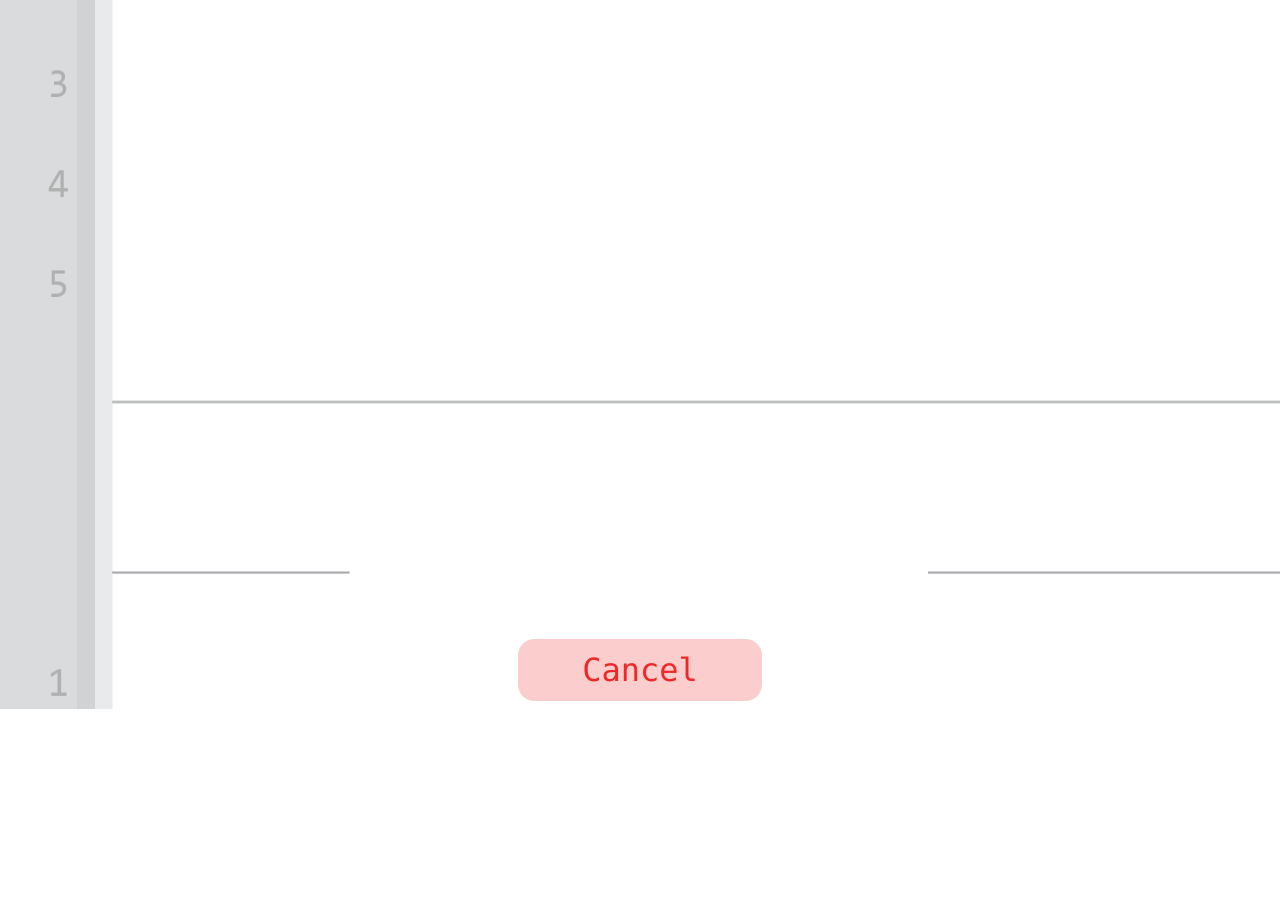
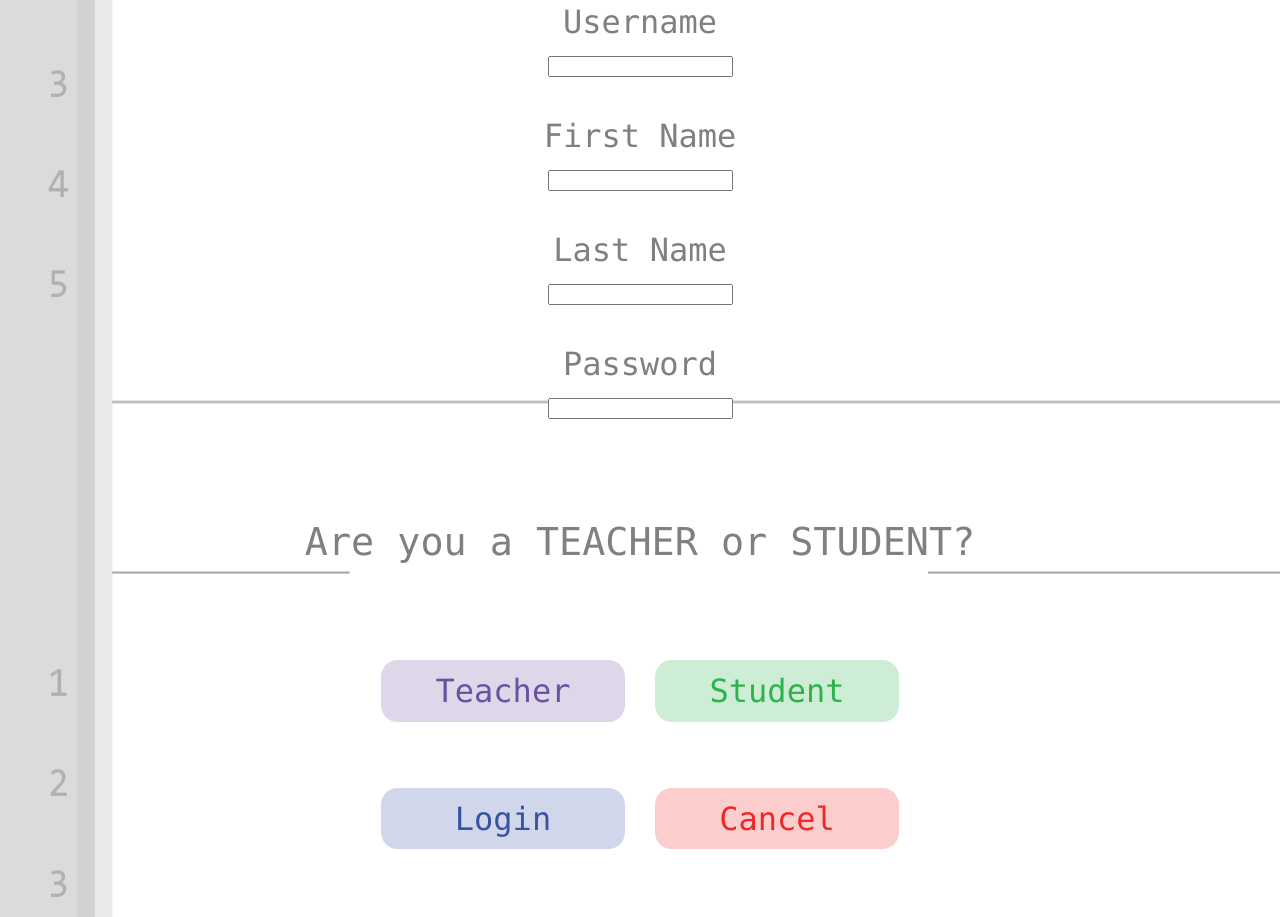
Before and after one commit to pursellce/Digital-Dungeon, a plain HTML site: page register.html in a window 1280 px wide. Shown: the part 353-1270 px from the top of the page. Before the commit the page ends 1062 px from the top, so only its background shows below. Drawn offline with Linux system fonts and the light colour scheme.

Commit message:
Added form fields, minor format adjustment
Added the form fields to Login and Register pages.
Added an extra space at the bottom of index page to improve appearance

```diff
--- a/register.html
+++ b/register.html
@@ -30,6 +30,91 @@
 			color: grey;
 			}
 
+		#Signin{
+			font-family:Consolas;
+			text-align: center;
+			font-size: 2.5vw;
+			color: grey;
+			}
+
+		.ButtonBlue{
+			font-family:Consolas;
+			text-align: center;
+			font-size: 2.5vw;
+			border: 0px solid black;
+			border-radius: 1.3vw;
+			color: #3853A4;
+			background-color: #D1D7EA;
+			height: 4.8vw;
+			width: 19vw;
+			cursor: pointer;
+		}
+
+		.ButtonBlue:hover{
+			font-family:Consolas;
+			text-align: center;
+			font-size: 2.5vw;
+			border: 0px solid black;
+			border-radius: 1.3vw;
+			color: #D1D7EA;
+			background-color: #3853A4;
+			height: 4.8vw;
+			width: 19vw;
+			cursor: pointer;
+		}
+
+		.ButtonPurple{
+			font-family:Consolas;
+			text-align: center;
+			font-size: 2.5vw;
+			border: 0px solid black;
+			border-radius: 1.3vw;
+			color: #6A52A2;
+			background-color: #DDD7E9;
+			height: 4.8vw;
+			width: 19vw;
+			cursor: pointer;
+		}
+
+		.ButtonPurple:hover{
+			font-family:Consolas;
+			text-align: center;
+			font-size: 2.5vw;
+			border: 0px solid black;
+			border-radius: 1.3vw;
+			color: #DDD7E9;
+			background-color: #6A52A2;
+			height: 4.8vw;
+			width: 19vw;
+			cursor: pointer;
+		}
+
+		.ButtonGreen{
+			font-family:Consolas;
+			text-align: center;
+			font-size: 2.5vw;
+			border: 0px solid black;
+			border-radius: 1.3vw;
+			color: #2DB34B;
+			background-color: #CEEDD5;
+			height: 4.8vw;
+			width: 19vw;
+			cursor: pointer;
+		}
+
+		.ButtonGreen:hover{
+			font-family:Consolas;
+			text-align: center;
+			font-size: 2.5vw;
+			border: 0px solid black;
+			border-radius: 1.3vw;
+			color: #CEEDD5;
+			background-color: #2DB34B;
+			height: 4.8vw;
+			width: 19vw;
+			cursor: pointer;
+		}
+
 			.ButtonRed{
 			font-family:Consolas;
 			text-align: center;
@@ -61,17 +146,38 @@
 	</head>
 
 	<body>
-		<br><br><br><br><br><br><br><br><br> <!-- This line adds spaces at the top of the page -->
+		<br><br><br><br><br><br><br><br><br>
 
 		<div id="TopText">REGISTER</div>
 
-		<br><br><br><br><br><br><br><br><br><br><br><br><br><br><br><br><br><br><br><br><br><br><br><br><br><br><br><br><br><br><br><br><br><br><br><br><br><br><br><br><br><br>
+		<br><br><br><br><br><br><br>
 
-		<div id="TopText"> <!-- This line centers the button. Isn't actually used for any text. -->
+		<div id="TopText">
+		<form id="Signin">
+			Username <br><input type="text" name="username"><br><br>
+			First Name <br><input type="text" name="fname"><br><br>
+			Last Name <br><input type="text" name="lname"><br><br>
+			Password <br><input type="text" name="password"><br><br>
+		</form>
+		<br>
+		<div id="NormalText"> Are you a TEACHER or STUDENT? <br><br><br></div>
+		<button class="ButtonPurple" onclick="window.location.href='mainmenu.html';">
+			<form action="mainmenu.html">
+			Teacher
+		</button>
+		<button class="ButtonGreen" onclick="window.location.href='mainmenu.html';">
+			<form action="mainmenu.html">
+			Student
+		</button>
+		<br><br>
+		<button class="ButtonBlue" onclick="window.location.href='login.html';">
+			<form action="login.html">
+			Login
+		</button>
 		<button class="ButtonRed" onclick="window.location.href='index.html';">
-			<form action="index.html">
 			Cancel
 		</button>
+		<br><br>
 		</div>
 
 	</body>
```
Also changed, not shown: index.html (+1 -1 lines), login.html (+46 -2 lines).
